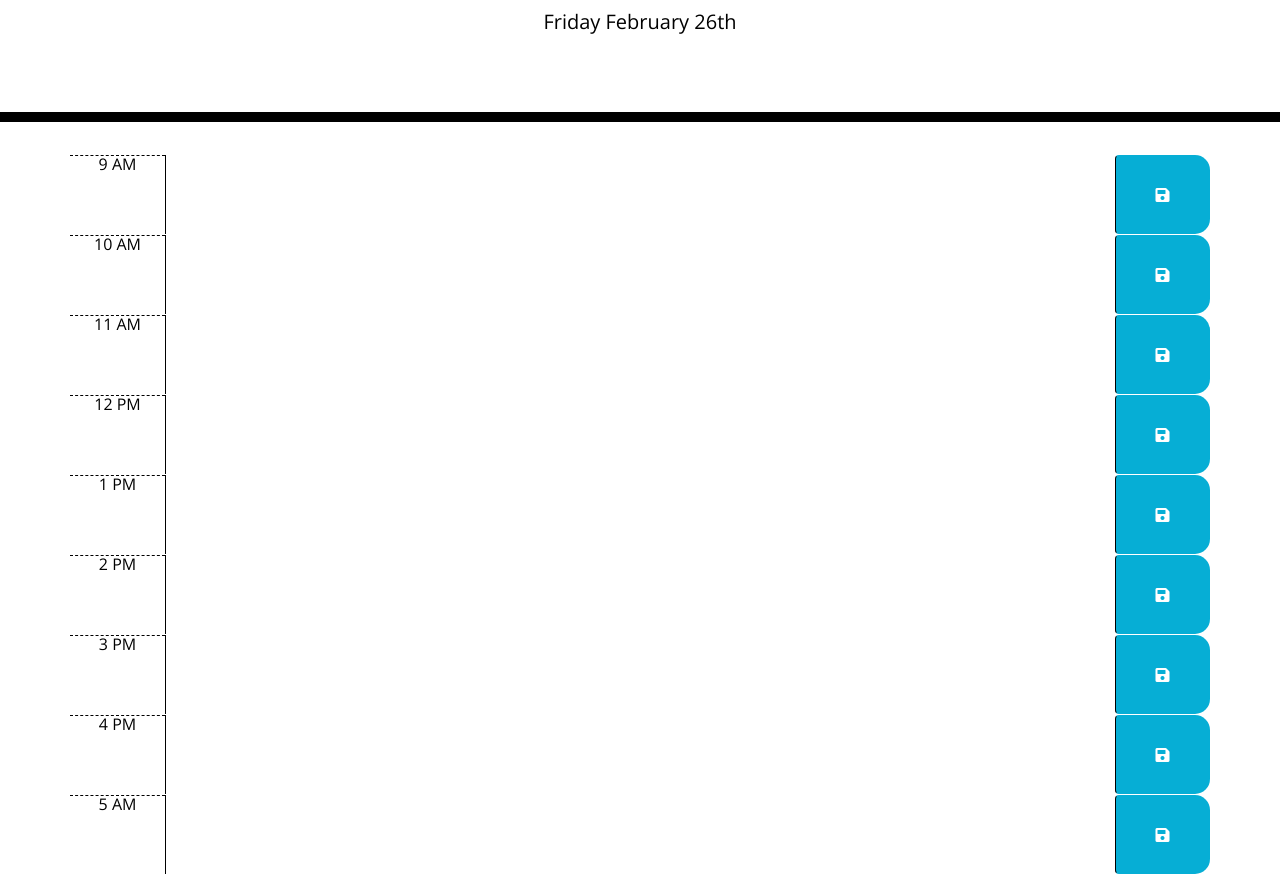
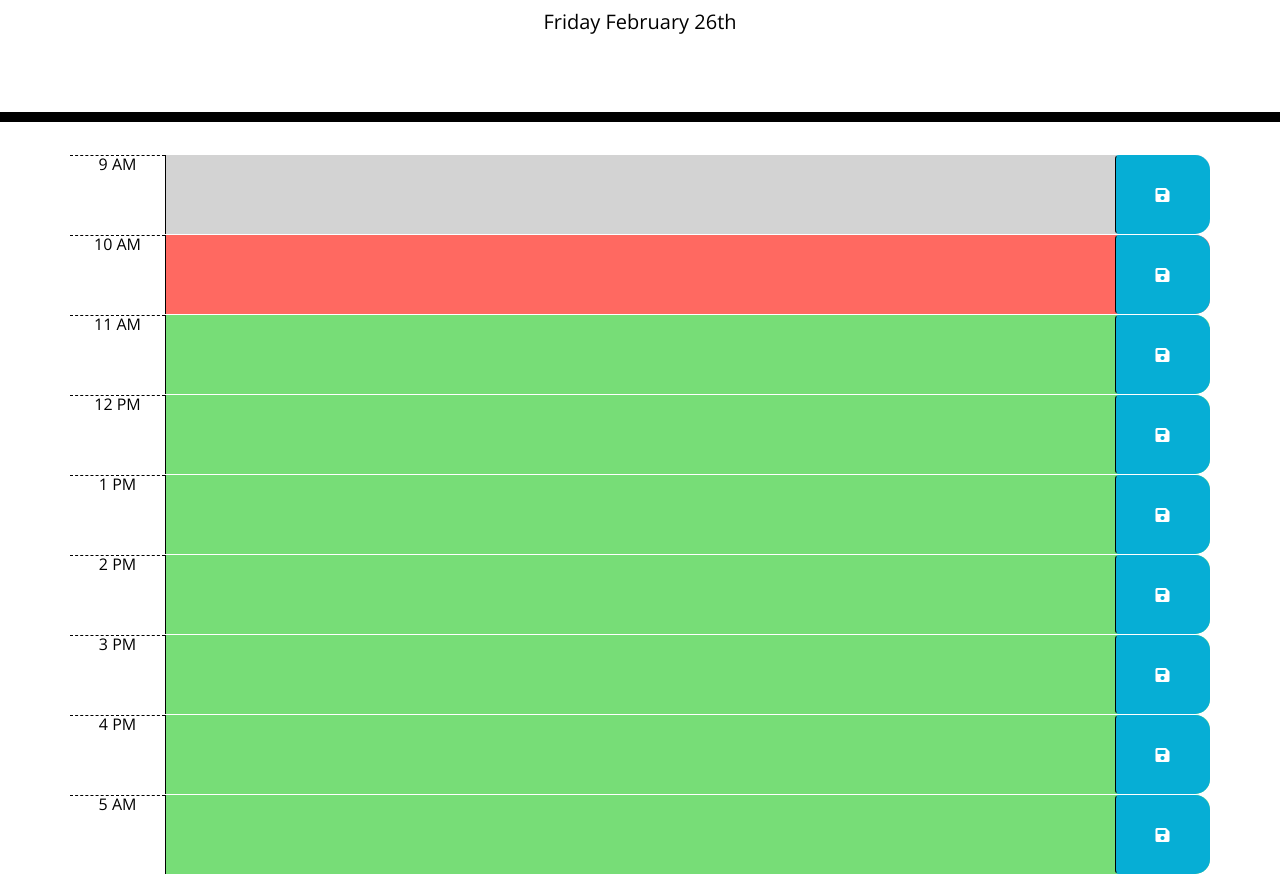
Before and after one commit to arechiga21/work-day-scheduler, a plain HTML site: page index.html in a window 1280 px wide. Shown: the part 182-1056 px from the top of the page. Drawn offline with nearby package versions, Linux system fonts and the light colour scheme.

Commit message:
added color change depending on time

```diff
--- a/index.html
+++ b/index.html
@@ -31,7 +31,7 @@
     <div class="container">
 
       <!-- Timeblocks go here -->
-      <div class="row time-block">
+      <div class="row time-block" data-hour="9">
         <div class="hour col-2 col-lg-1">9 AM</div>
         <textarea class="col-8 col-lg-10"></textarea>
         <button class="col-2 col-lg-1 btn btn-block saveBtn d-flex justify-content-center align-items-center">
@@ -39,7 +39,7 @@
         </button>
       </div>
 
-      <div class="row time-block">
+      <div class="row time-block" data-hour="10">
         <div class="hour col-2 col-lg-1">10 AM</div>
         <textarea class="col-8 col-lg-10"></textarea>
         <button class="col-2 col-lg-1 btn btn-block saveBtn d-flex justify-content-center align-items-center">
@@ -47,7 +47,7 @@
         </button>
       </div>
 
-      <div class="row time-block">
+      <div class="row time-block" data-hour="11">
         <div class="hour col-2 col-lg-1">11 AM</div>
         <textarea class="col-8 col-lg-10"></textarea>
         <button class="col-2 col-lg-1 btn btn-block saveBtn d-flex justify-content-center align-items-center">
@@ -55,7 +55,7 @@
         </button>
       </div>
 
-      <div class="row time-block">
+      <div class="row time-block" data-hour="12">
         <div class="hour col-2 col-lg-1">12 PM</div>
         <textarea class="col-8 col-lg-10"></textarea>
         <button class="col-2 col-lg-1 btn btn-block saveBtn d-flex justify-content-center align-items-center">
@@ -63,7 +63,7 @@
         </button>
       </div>
 
-      <div class="row time-block">
+      <div class="row time-block" data-hour="13">
         <div class="hour col-2 col-lg-1">1 PM</div>
         <textarea class="col-8 col-lg-10"></textarea>
         <button class="col-2 col-lg-1 btn btn-block saveBtn d-flex justify-content-center align-items-center">
@@ -71,7 +71,7 @@
         </button>
       </div>
 
-      <div class="row time-block">
+      <div class="row time-block" data-hour="14">
         <div class="hour col-2 col-lg-1">2 PM</div>
         <textarea class="col-8 col-lg-10"></textarea>
         <button class="col-2 col-lg-1 btn btn-block saveBtn d-flex justify-content-center align-items-center">
@@ -79,7 +79,7 @@
         </button>
       </div>
 
-      <div class="row time-block">
+      <div class="row time-block" data-hour="15">
         <div class="hour col-2 col-lg-1">3 PM</div>
         <textarea class="col-8 col-lg-10"></textarea>
         <button class="col-2 col-lg-1 btn btn-block saveBtn d-flex justify-content-center align-items-center">
@@ -87,7 +87,7 @@
         </button>
       </div>
 
-      <div class="row time-block">
+      <div class="row time-block" data-hour="16">
         <div class="hour col-2 col-lg-1">4 PM</div>
         <textarea class="col-8 col-lg-10"></textarea>
         <button class="col-2 col-lg-1 btn btn-block saveBtn d-flex justify-content-center align-items-center">
@@ -95,7 +95,7 @@
         </button>
       </div>
 
-      <div class="row time-block">
+      <div class="row time-block" data-hour="17">
         <div class="hour col-2 col-lg-1">5 AM</div>
         <textarea class="col-8 col-lg-10"></textarea>
         <button class="col-2 col-lg-1 btn btn-block saveBtn d-flex justify-content-center align-items-center">
--- a/script.js
+++ b/script.js
@@ -1,3 +1,20 @@
 var currentDay = moment().format('dddd MMMM Do');
 var momentId = document.getElementById('currentDay');
 momentId.innerHTML = currentDay;
+
+function timeBlockColor(){
+    $(".time-block").each(function(){
+
+      if (parseInt($(this).attr("data-hour")) == moment().format("H")) {
+        $(this).addClass("present").removeClass("past future");
+      }
+      if (parseInt($(this).attr("data-hour")) < moment().format("H")) {
+        $(this).addClass("past").removeClass("present future");
+      }
+      if (parseInt($(this).attr("data-hour")) > moment().format("H")) {
+        $(this).addClass("future").removeClass("past present");
+      }
+    });
+}
+
+timeBlockColor()
```
